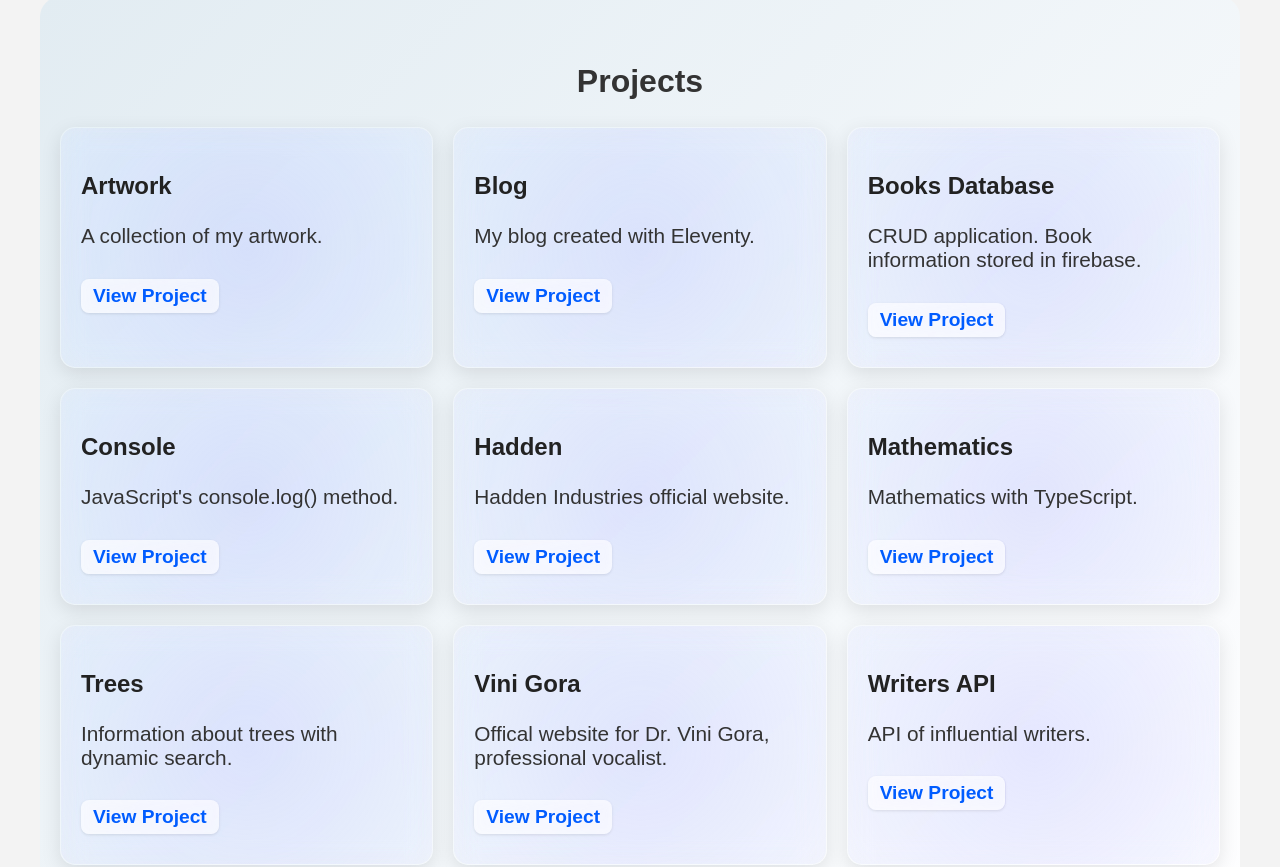
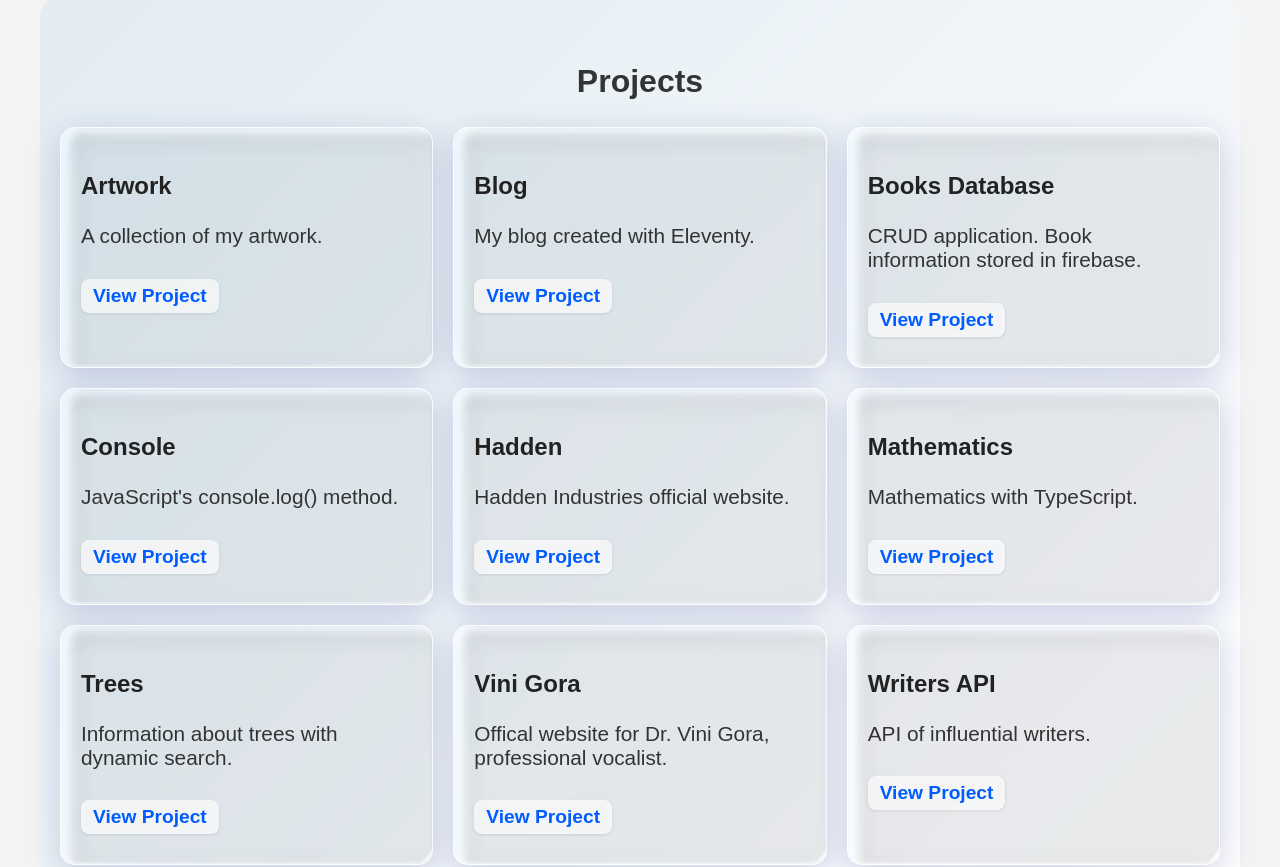
Before and after one commit to kironroy/kironroy-react, a React (Create React App) app: page / in a window 1280 px wide. Shown: the part 940-1807 px from the top of the page. Built offline with nearby package versions, Linux system fonts and the light colour scheme; no server answers; a web font is replaced by a local one.

Commit message:
Update Portfolio.css
🫗 Projects card have a true liquid glass design.

```diff
--- a/src/components/Portfolio.css
+++ b/src/components/Portfolio.css
@@ -25,31 +25,32 @@ h2 {
 /* 💧 Liquid Glass Project Card */
 .project-card {
   position: relative;
-  background: rgba(255, 255, 255, 0.06);
+  background: rgba(255, 255, 255, 0.08);
+  backdrop-filter: blur(2px) saturate(180%);
+  border: 1px solid rgba(255, 255, 255, 0.8);
   border-radius: 15px;
-  backdrop-filter: blur(12px) saturate(180%);
-  -webkit-backdrop-filter: blur(12px) saturate(180%);
-  border: 1px solid rgba(255, 255, 255, 0.2);
-  box-shadow:
-    inset 0 0 0.8px rgba(255, 255, 255, 0.5),
-    0 6px 20px rgba(0, 0, 0, 0.1);
+  box-shadow: 0 8px 32px rgba(31, 38, 135, 0.2),
+    inset 0 4px 20px rgba(255, 255, 255, 0.3);
   overflow: hidden;
   padding: 20px;
-  transition: transform 0.3s ease, box-shadow 0.3s ease;
-  z-index: 0;
 }
 
 /* ✨ Shimmer Animation (theme-aware) */
-.project-card::before {
+.project-card::after {
   content: '';
   position: absolute;
-  top: -50%;
-  left: -50%;
-  width: 200%;
-  height: 200%;
-  animation: liquidPulse 6s infinite linear;
-  pointer-events: none;
-  z-index: 0;
+  top: 0;
+  left: 0;
+  width: 100%;
+  height: 100%;
+  background: rgba(255, 255, 255, 0.1);
+  border-radius: 15px;
+  backdrop-filter: blur(1px);
+  box-shadow: inset -10px -8px 0px -11px rgba(255, 255, 255, 1),
+    inset 0px -9px 0px -8px rgba(255, 255, 255, 1);
+  opacity: 0.6;
+  z-index: -1;
+  filter: blur(1px) drop-shadow(10px 4px 6px black) brightness(115%);
 }
 
 /* 💡 Light Mode Shimmer */
@@ -89,8 +90,7 @@ h2 {
 /* 🪟 Card Hover */
 .project-card:hover {
   transform: translateY(-5px);
-  box-shadow:
-    inset 0 0 0.8px rgba(255, 255, 255, 0.8),
+  box-shadow: inset 0 0 0.8px rgba(255, 255, 255, 0.8),
     0 8px 30px rgba(0, 0, 0, 0.2);
 }
 
@@ -137,7 +137,8 @@ p {
     margin-top: 10px;
   }
 
-  p, .project-card a {
+  p,
+  .project-card a {
     font-size: 1em;
   }
 
```
